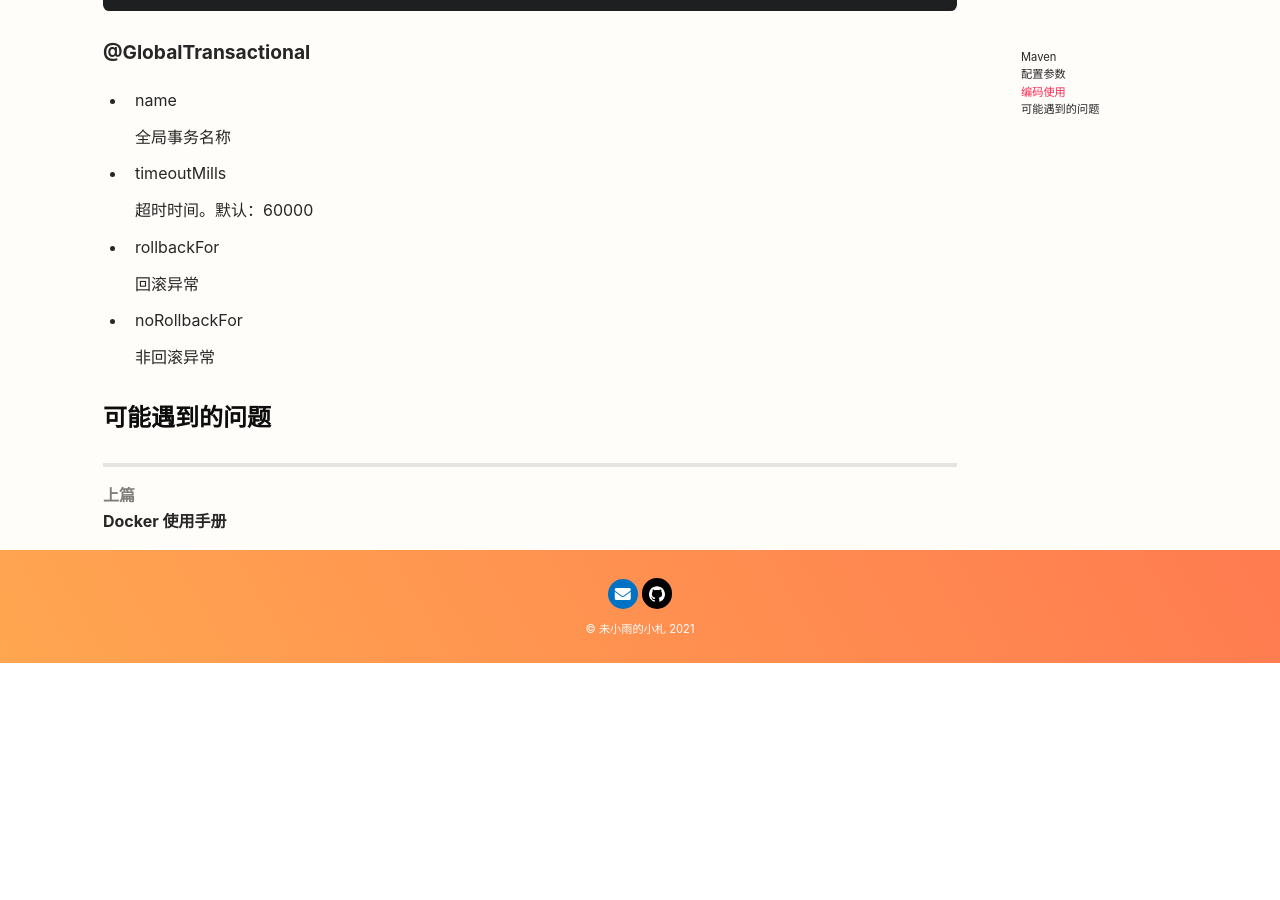
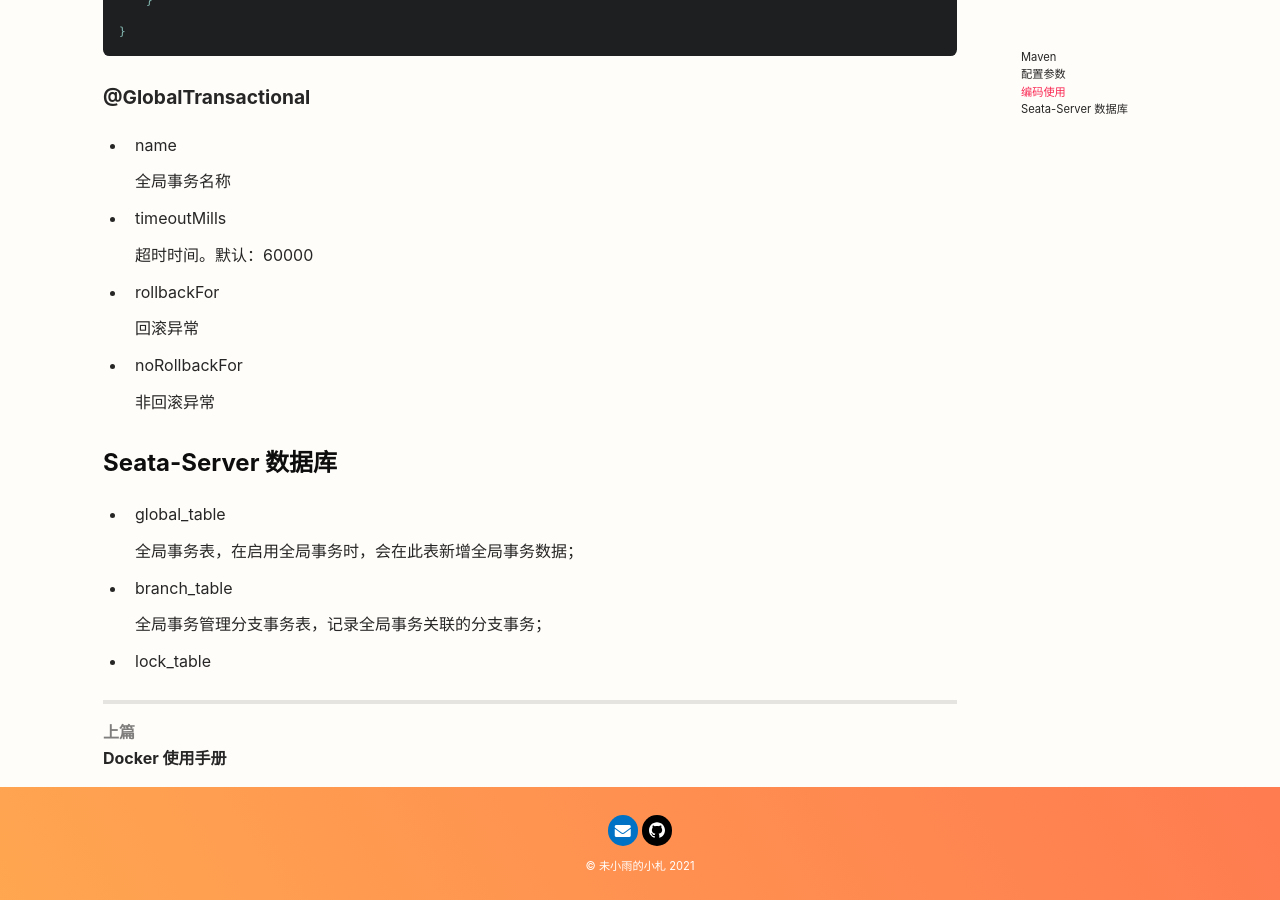
Before and after one commit to cloudland/cloudland.github.io, a Jekyll site: the page built from _posts/program/2021-08-01-alibaba-seata-02.md, in a window 1280 px wide and 900 px high, scrolled down 3301 px. Built offline with Jekyll 4.4.1, drawn with Linux system fonts in a browser that asks for light colours; nearby versions of some CDN libraries; before the commit the page ends 3964 px from its top, so only the background shows below that.

Commit message:
修改内容

```diff
--- a/_posts/program/2021-08-01-alibaba-seata-02.md
+++ b/_posts/program/2021-08-01-alibaba-seata-02.md
@@ -170,4 +172,14 @@ public class SeataMyBatisService extends AbstractParentService {
 
     非回滚异常
 
-### 可能遇到的问题
+### Seata-Server 数据库
+
+* global_table
+
+    全局事务表，在启用全局事务时，会在此表新增全局事务数据；
+
+* branch_table
+
+    全局事务管理分支事务表，记录全局事务关联的分支事务；
+
+* lock_table
```
Also changed, not shown: other parts of _posts/program/2021-08-01-alibaba-seata-02.md (+3 -1 lines).
